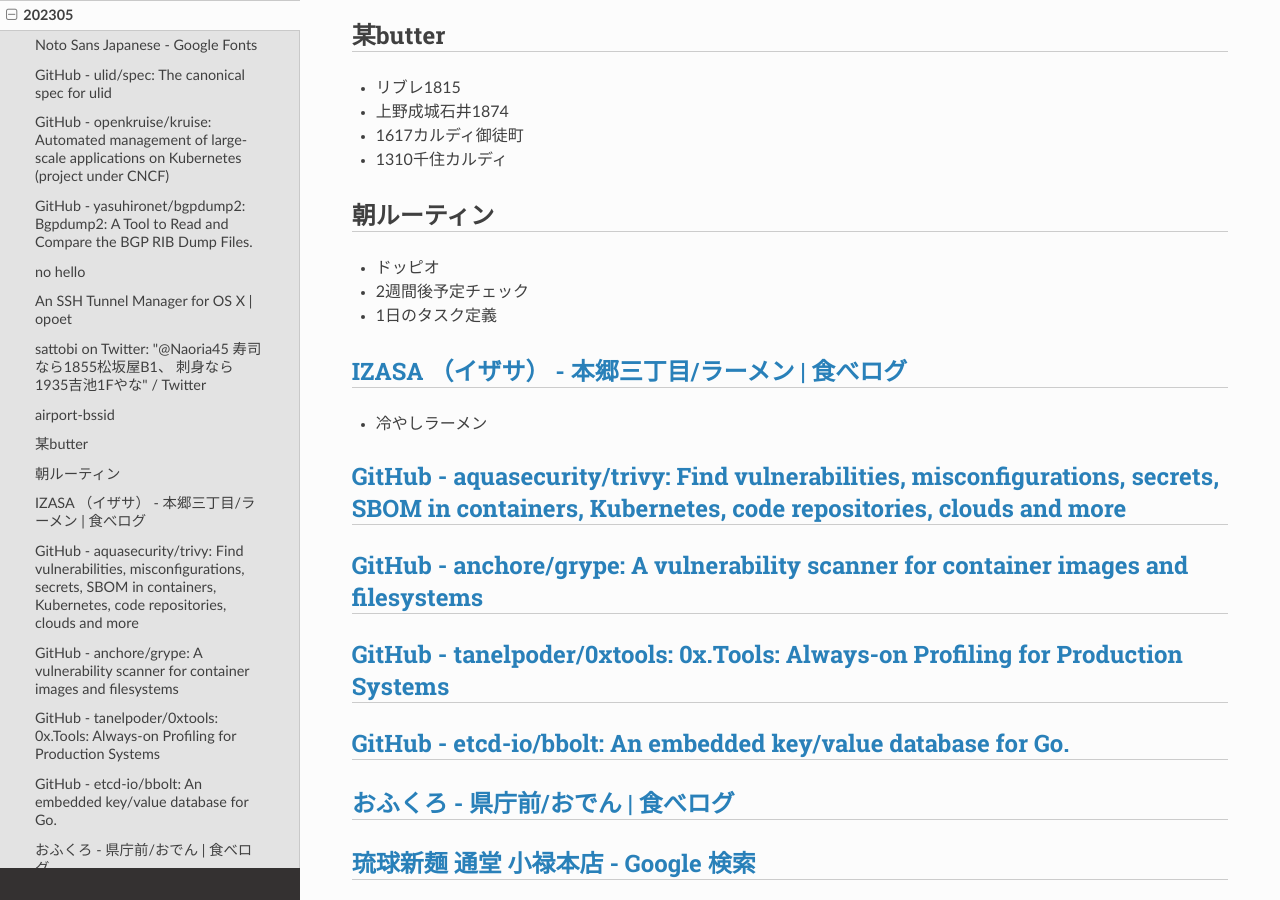
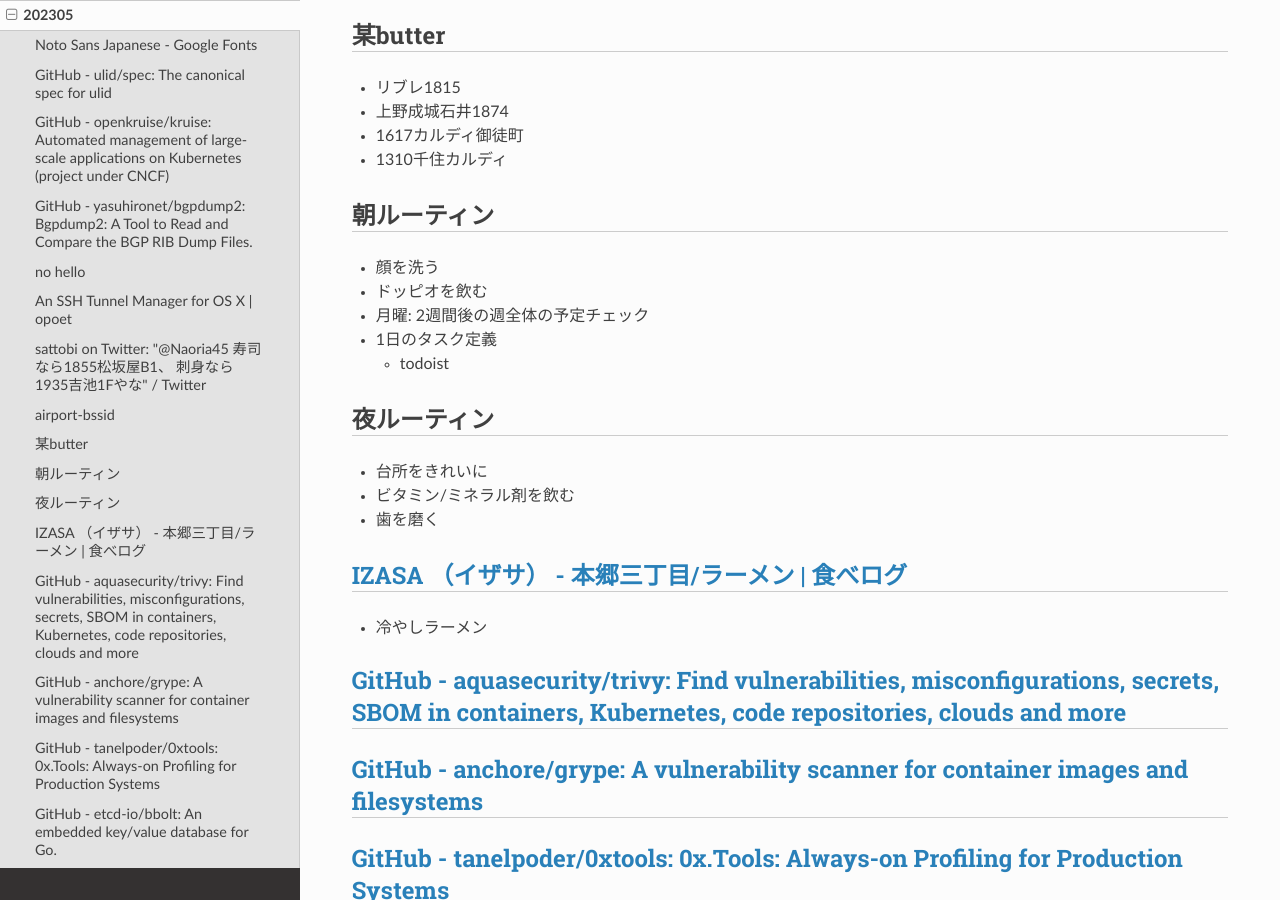
Before and after one commit to jp7fkf/JP7FKF-Warehouse, a Sphinx documentation site: the page built from source/dialy/202305.md, in a window 1280 px wide and 900 px high, scrolled down 824 px. Built offline with Sphinx 7.4.7 and the Read the Docs theme 2.0.0, drawn with Linux system fonts in a browser that asks for light colours.

Commit message:
2023-08-09 19:47:44 JST

```diff
--- a/source/dialy/202305.md
+++ b/source/dialy/202305.md
@@ -26,9 +26,16 @@
 - 1310千住カルディ
 
 ## 朝ルーティン
-- ドッピオ
-- 2週間後予定チェック
+- 顔を洗う
+- ドッピオを飲む
+- 月曜: 2週間後の週全体の予定チェック
 - 1日のタスク定義
+  - todoist
+
+## 夜ルーティン
+- 台所をきれいに
+- ビタミン/ミネラル剤を飲む
+- 歯を磨く
 
 ## [IZASA （イザサ） - 本郷三丁目/ラーメン | 食べログ](https://tabelog.com/tokyo/A1310/A131004/13161177/)
 - 冷やしラーメン
```
Also changed, not shown: source/dialy/202308.md (+2 -0 lines), source/network/vyos.md (+4 -0 lines).
